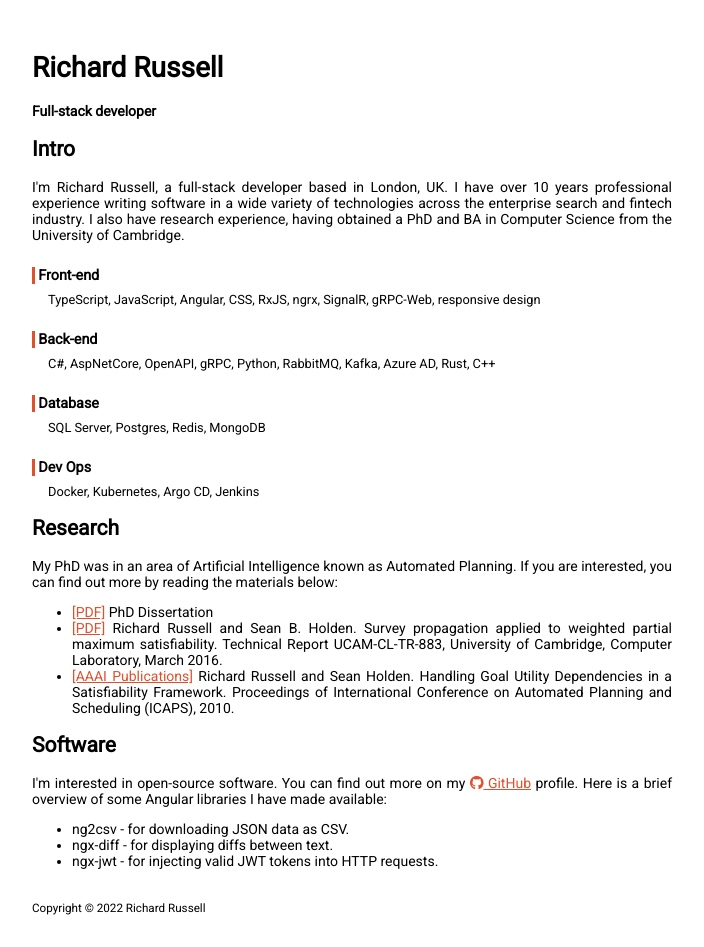
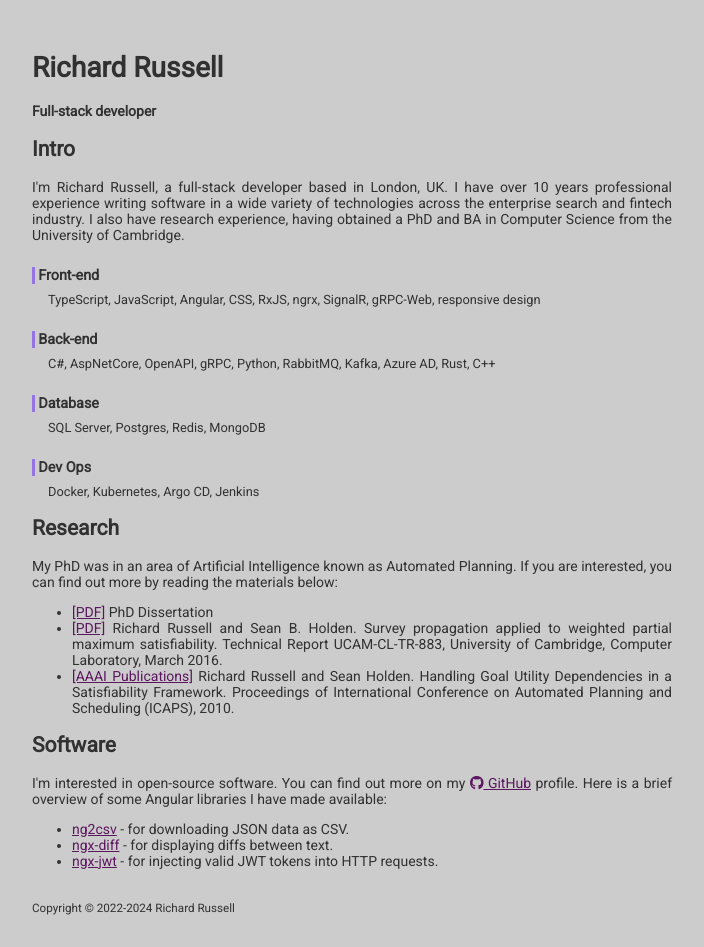
Before and after one commit to rars/rars.github.io, a plain HTML site: page index.html in a window 1280 px wide. Shown: the whole page, without its empty margins (0-704 px from the left). Drawn offline with Linux system fonts and the light colour scheme.

Commit message:
feat: update color scheme; add links

```diff
--- a/css/styles.css
+++ b/css/styles.css
@@ -1,7 +1,44 @@
 body {
+  color: #313131;
+  background-color: #ccc;
   font-size: 14px;
   font-family: Roboto;
   padding: 1.5rem;
+}
+
+a {
+  color: #5C165F;
+}
+
+a:hover {
+  color: #8E2292;
+}
+
+h5 {
+  border-color: #9673e4;
+  border-left-width: 0.2rem;
+  border-left-style: solid;
+  padding-left: 0.2rem;
+  font-size: 0.9rem;
+}
+
+@media (prefers-color-scheme: dark) {
+  body {
+    background-color: #313131;
+    color: #eee;
+  }
+
+  a {
+    color: #F2BCF8;
+  }
+
+  a:hover {
+    color: #F971FF;
+  }
+
+  h5 {
+    border-color: #8d74b1;;
+  }
 }
 
 .section {
@@ -9,20 +46,6 @@ body {
   text-align: justify;
 }
 
-a {
-  color: #e0502d;
-}
-
-a:hover {
-  color: #999caa;
-}
-
-h5 {
-  border-left: 0.2rem solid #e0502d;
-  padding-left: 0.2rem;
-  font-size: 0.9rem;
-}
-
 .inside {
   margin-top: -1rem;
   margin-left: 1rem;
--- a/index.html
+++ b/index.html
@@ -16,8 +16,8 @@
 
     <link
       rel="stylesheet"
-      href="https://cdnjs.cloudflare.com/ajax/libs/font-awesome/6.1.1/css/all.min.css"
-      integrity="sha512-KfkfwYDsLkIlwQp6LFnl8zNdLGxu9YAA1QvwINks4PhcElQSvqcyVLLD9aMhXd13uQjoXtEKNosOWaZqXgel0g=="
+      href="https://cdnjs.cloudflare.com/ajax/libs/font-awesome/6.5.1/css/all.min.css"
+      integrity="sha512-DTOQO9RWCH3ppGqcWaEA1BIZOC6xxalwEsw9c2QQeAIftl+Vegovlnee1c9QX4TctnWMn13TZye+giMm8e2LwA=="
       crossorigin="anonymous"
       referrerpolicy="no-referrer"
     />
@@ -110,14 +110,23 @@
         available:
       </p>
       <ul>
-        <li>ng2csv - for downloading JSON data as CSV.</li>
-        <li>ngx-diff - for displaying diffs between text.</li>
-        <li>ngx-jwt - for injecting valid JWT tokens into HTTP requests.</li>
+        <li>
+          <a href="https://github.com/rars/ng2csv">ng2csv</a> - for downloading
+          JSON data as CSV.
+        </li>
+        <li>
+          <a href="https://rars.github.io/ngx-diff/">ngx-diff</a> - for
+          displaying diffs between text.
+        </li>
+        <li>
+          <a href="https://github.com/rars/ngx-jwt">ngx-jwt</a> - for injecting
+          valid JWT tokens into HTTP requests.
+        </li>
       </ul>
     </div>
     <br />
     <div class="section">
-      <small>Copyright &copy; 2022 Richard Russell</small>
+      <small>Copyright &copy; 2022-2024 Richard Russell</small>
     </div>
   </body>
 </html>
```
